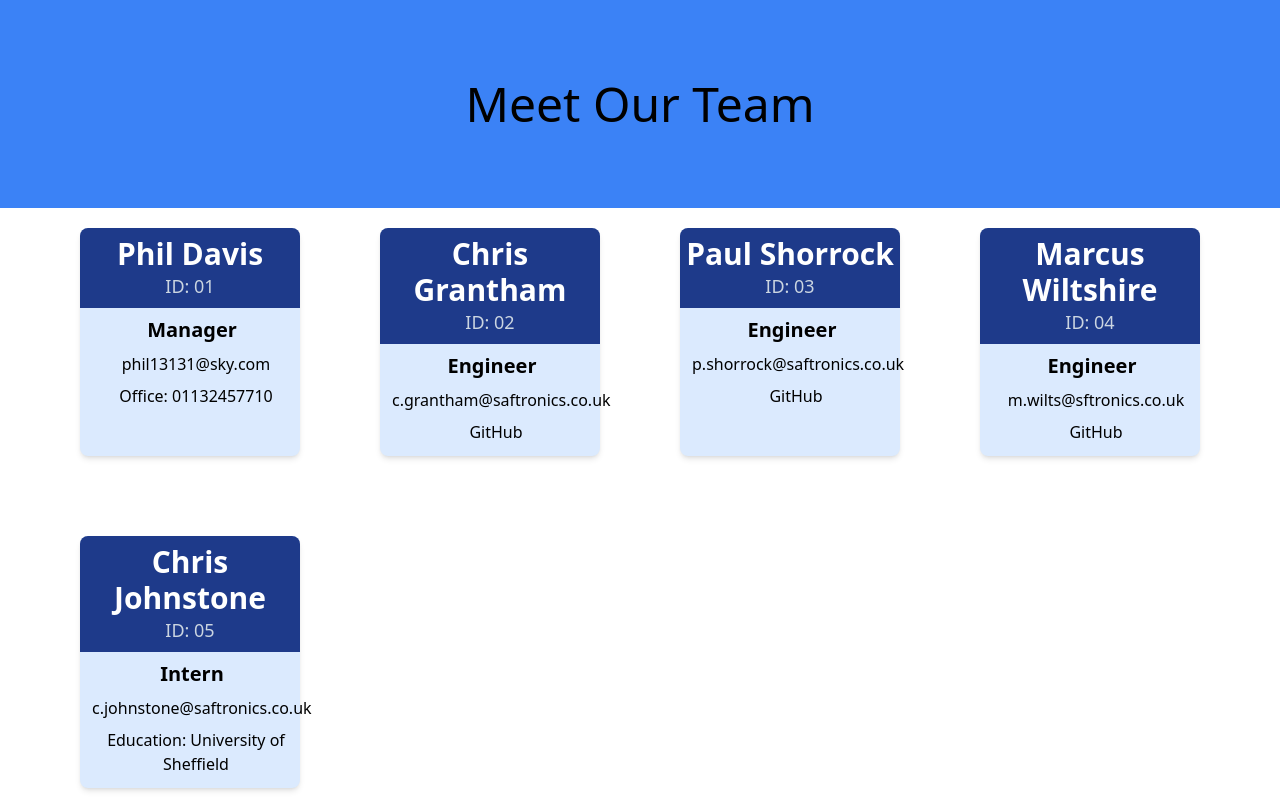
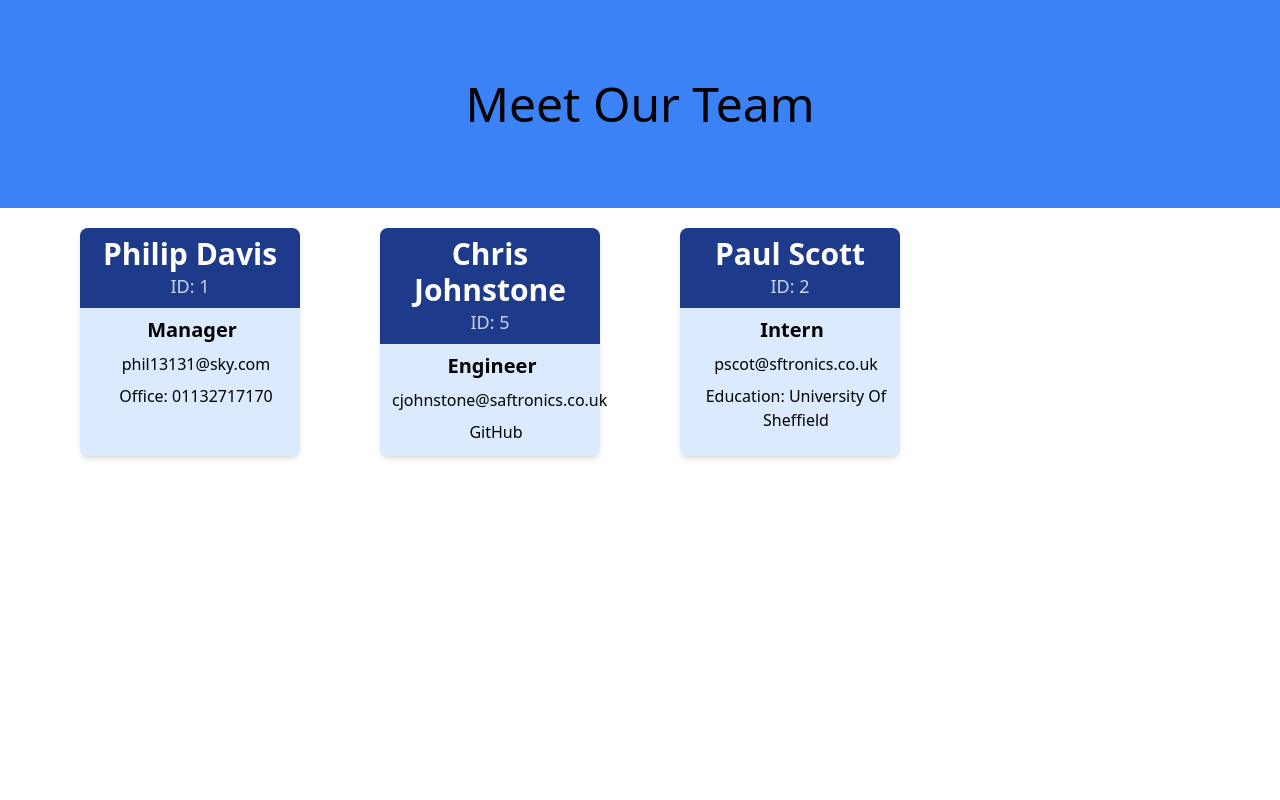
Before and after one commit to phil13131/M12_The_Mighty_Ducks, a website: page index.html in a window 1280 px wide. Drawn offline with nearby package versions, Linux system fonts and the light colour scheme.

Commit message:
Further development

```diff
--- a/index.html
+++ b/index.html
@@ -20,48 +20,30 @@
 <section class="grid grid-cols-1 md:grid-cols-2 lg:grid-cols-4 gap-20 px-20 pt-5"><!--Card-->
             <article class="container shadow-md bg-blue-100 rounded-lg text-center">
             <div class="bg-blue-900 rounded-t-lg py-2 capitalize">
-            <h1 class="text-3xl text-white font-semibold">Phil Davis</h1>
-            <h2 class="text-lg text-slate-300">ID: 01</h2>
+            <h1 class="text-3xl text-white font-semibold">Philip Davis</h1>
+            <h2 class="text-lg text-slate-300">ID: 1</h2>
             </div>
             <div class="ml-3 m-2 text-xl font-semibold">Manager</div>
             <div class="ml-3 mb-2 hover:text-blue-700 hover:font-semibold"><a href = "mailto: phil13131@sky.com">phil13131@sky.com</a></div>
-            <div class="ml-3 mb-3">Office: 01132457710</div>
+            <div class="ml-3 mb-3">Office: 01132717170</div>
             </article><!--Card-->
             <article class="container shadow-md bg-blue-100 rounded-lg text-center">
             <div class="bg-blue-900 rounded-t-lg py-2 capitalize">
-            <h1 class="text-3xl text-white font-semibold">Chris Grantham</h1>
-            <h2 class="text-lg text-slate-300">ID: 02</h2>
+            <h1 class="text-3xl text-white font-semibold">Chris Johnstone</h1>
+            <h2 class="text-lg text-slate-300">ID: 5</h2>
             </div>
             <div class="ml-3 m-2 text-xl font-semibold">Engineer</div>
-            <div class="ml-3 mb-2 hover:text-blue-700 hover:font-semibold"><a href = "mailto: c.grantham@saftronics.co.uk">c.grantham@saftronics.co.uk</a></div>
-            <div class="ml-3 mb-3 hover:text-blue-700 hover:font-semibold"><a href = "https://github.com/cgranth">GitHub</a></div>
+            <div class="ml-3 mb-2 hover:text-blue-700 hover:font-semibold"><a href = "mailto: cjohnstone@saftronics.co.uk">cjohnstone@saftronics.co.uk</a></div>
+            <div class="ml-3 mb-3 hover:text-blue-700 hover:font-semibold"><a href = "https://github.com/phil13131">GitHub</a></div>
             </article><!--Card-->
             <article class="container shadow-md bg-blue-100 rounded-lg text-center">
             <div class="bg-blue-900 rounded-t-lg py-2 capitalize">
-            <h1 class="text-3xl text-white font-semibold">Paul Shorrock</h1>
-            <h2 class="text-lg text-slate-300">ID: 03</h2>
-            </div>
-            <div class="ml-3 m-2 text-xl font-semibold">Engineer</div>
-            <div class="ml-3 mb-2 hover:text-blue-700 hover:font-semibold"><a href = "mailto: p.shorrock@saftronics.co.uk">p.shorrock@saftronics.co.uk</a></div>
-            <div class="ml-3 mb-3 hover:text-blue-700 hover:font-semibold"><a href = "https://github.com/pshorr">GitHub</a></div>
-            </article><!--Card-->
-            <article class="container shadow-md bg-blue-100 rounded-lg text-center">
-            <div class="bg-blue-900 rounded-t-lg py-2 capitalize">
-            <h1 class="text-3xl text-white font-semibold">Marcus Wiltshire</h1>
-            <h2 class="text-lg text-slate-300">ID: 04</h2>
-            </div>
-            <div class="ml-3 m-2 text-xl font-semibold">Engineer</div>
-            <div class="ml-3 mb-2 hover:text-blue-700 hover:font-semibold"><a href = "mailto: m.wilts@sftronics.co.uk">m.wilts@sftronics.co.uk</a></div>
-            <div class="ml-3 mb-3 hover:text-blue-700 hover:font-semibold"><a href = "https://github.com/wilst01">GitHub</a></div>
-            </article><!--Card-->
-            <article class="container shadow-md bg-blue-100 rounded-lg text-center">
-            <div class="bg-blue-900 rounded-t-lg py-2 capitalize">
-            <h1 class="text-3xl text-white font-semibold">Chris johnstone</h1>
-            <h2 class="text-lg text-slate-300">ID: 05</h2>
+            <h1 class="text-3xl text-white font-semibold">Paul Scott</h1>
+            <h2 class="text-lg text-slate-300">ID: 2</h2>
             </div>
             <div class="ml-3 m-2 text-xl font-semibold">Intern</div>
-            <div class="ml-3 mb-2 hover:text-blue-700 hover:font-semibold"><a href = "mailto: c.johnstone@saftronics.co.uk">c.johnstone@saftronics.co.uk</a></div>
-            <div class="ml-3 mb-3">Education: University of Sheffield</div>
+            <div class="ml-3 mb-2 hover:text-blue-700 hover:font-semibold"><a href = "mailto: pscot@sftronics.co.uk">pscot@sftronics.co.uk</a></div>
+            <div class="ml-3 mb-3">Education: University Of Sheffield</div>
             </article></section>
 </body>
 </html>
--- a/package.json
+++ b/package.json
@@ -27,7 +27,9 @@
   "dependencies": {
     "inquirer": "^8.2.0",
     "inquirer-recursive": "^0.0.7",
-    "jest": "^27.5.1",
     "node": "^17.4.0"
+  },
+  "devDependencies": {
+    "jest": "^29.4.3"
   }
 }
```
Also changed, not shown: Team Screenshot 2023.png (added), Team Test Screenshot 2023-03-01 164030.png (added), 1 other file.
